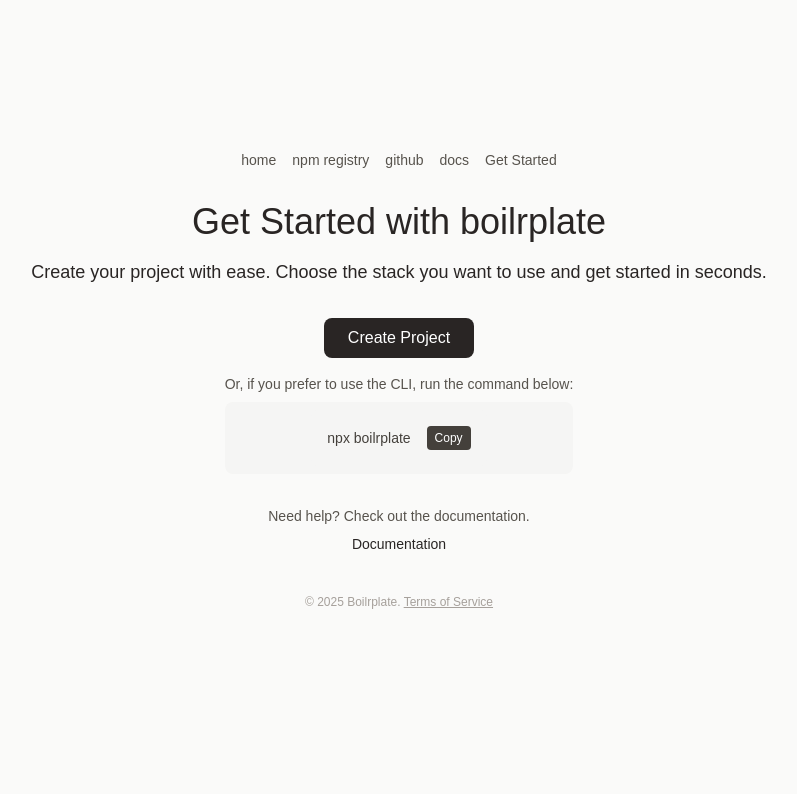
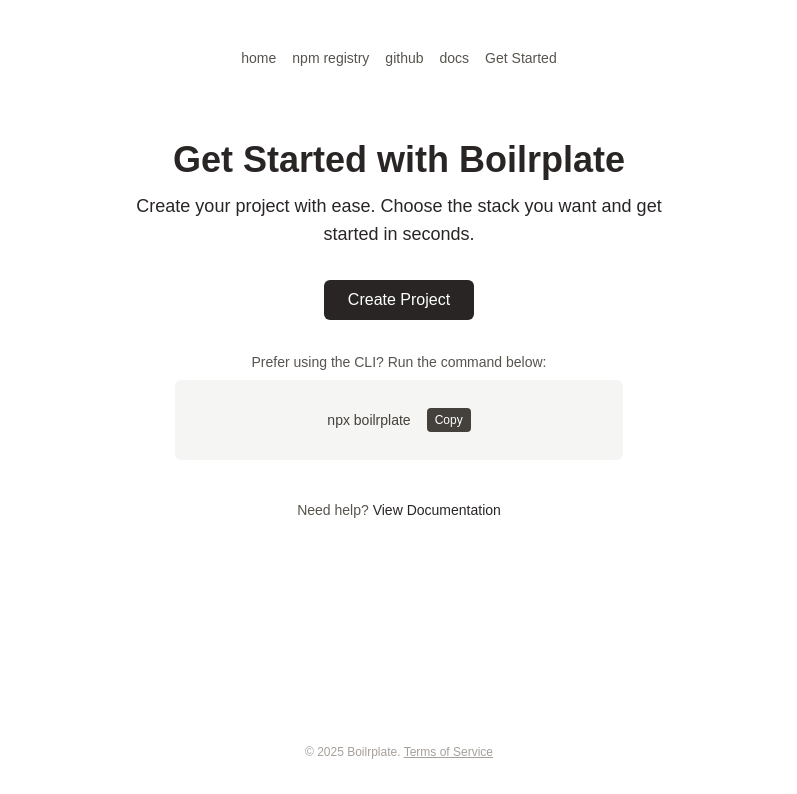
Before and after one commit to purohitamann/docs, a Next.js app: page /create in a window 1280 px wide. Shown: the top 794 px of the page, without its empty margins (241-1038 px from the left). Built offline with nearby package versions, Linux system fonts and the light colour scheme.

Commit message:
cinfiguration change

```diff
--- a/src/app/create/page.tsx
+++ b/src/app/create/page.tsx
@@ -1,57 +1,55 @@
-'use client'
-import CopyCommand from '@/components/CopyCommand'
-import Footer from '@/components/Footer'
-import Navbar from '@/components/Navbar'
-import { div } from 'framer-motion/client'
-import React from 'react'
+'use client';
 
-const create = () => {
+import CopyCommand from '@/components/CopyCommand';
+import Footer from '@/components/Footer';
+import Navbar from '@/components/Navbar';
+import React from 'react';
+
+const Create = () => {
   return (
-    <div className='min-h-screen flex flex-col items-center justify-center bg-stone-50 dark:bg-stone-900 text-stone-800 dark:text-stone-200'>
+    <div className="min-h-screen flex flex-col justify-between  text-stone-800 dark:text-stone-200">
+
+
+      <main className="flex flex-col items-center justify-center px-4 py-12 text-center">
       <Navbar />
-    <div className="flex flex-col items-center justify-center  ">
-
-        <h1 className="text-4xl  mb-4">Get Started with boilrplate</h1>
-        <p className="text-lg text-center mb-8">
-            Create your  project with ease. Choose the stack you want to use and get started in seconds.
+        <h1 className="text-3xl sm:text-4xl font-semibold mt-10 mb-3">
+          Get Started with Boilrplate
+        </h1>
+        <p className="text-base sm:text-lg mb-8 max-w-xl">
+          Create your project with ease. Choose the stack you want and get started in seconds.
         </p>
 
-        <div className="flex flex-col items-center">
+        <a href="/create/templates">
+          <button className="px-6 py-2 bg-stone-800 hover:bg-white hover:text-stone-800 hover:border hover:border-stone-800 text-white font-medium rounded-md transition">
+            Create Project
+          </button>
+        </a>
 
-        <a href="/create/templates" className="mb-4">
+        <div className="mt-8 w-full max-w-md">
+          <p className="text-sm text-stone-600 dark:text-stone-400 mb-2">
+            Prefer using the CLI? Run the command below:
+          </p>
+          <div className="bg-stone-100 dark:bg-stone-800 text-stone-700 dark:text-stone-300 p-3 rounded-md font-mono text-sm flex items-center justify-center">
+            <CopyCommand command="npx boilrplate" />
+          </div>
+        </div>
 
- <button className="px-6 py-2 bg-stone-800 hover:bg-white hover:text-stone-800 hover:border hover:border-stone-800 text-white font-medium rounded-lg transition-all duration-300">
-            Create Project
-            </button></a>
+        <div className="mt-10">
+          <p className="text-sm text-stone-600 dark:text-stone-400">
+            Need help?{' '}
+            <a
+              href="/docs"
+              className="text-stone-800 dark:text-stone-200 hover:underline"
+            >
+              View Documentation
+            </a>
+          </p>
         </div>
-<div>
-        <p className="text-sm text-stone-600 dark:text-stone-300 mb-2">
-            Or, if you prefer to use the CLI, run the command below:
-        </p>
-        <div className="bg-stone-100 dark:bg-stone-800 text-stone-700 dark:text-stone-300 p-2 rounded-lg font-mono flex flex-col sm:flex-row justify-center items-center gap-4">
-      <CopyCommand  command={`npx boilrplate`} />
-        </div>
-</div>
+      </main>
 
+      <Footer />
+    </div>
+  );
+};
 
-
-        <div className="flex flex-col items-center mt-8">
-          <p className="text-sm text-stone-600 dark:text-stone-300 mb-2">
-            Need help? Check out the documentation.
-          </p>
-          <a href="/docs" className="text-sm text-stone-800 dark:text-stone-200 hover:underline">
-            Documentation
-          </a>
-          </div>
-
-
-
-    </div>
-    <div>
-          <Footer />
-          </div>
-          </div>
-  )
-}
-
-export default create
+export default Create;
```
